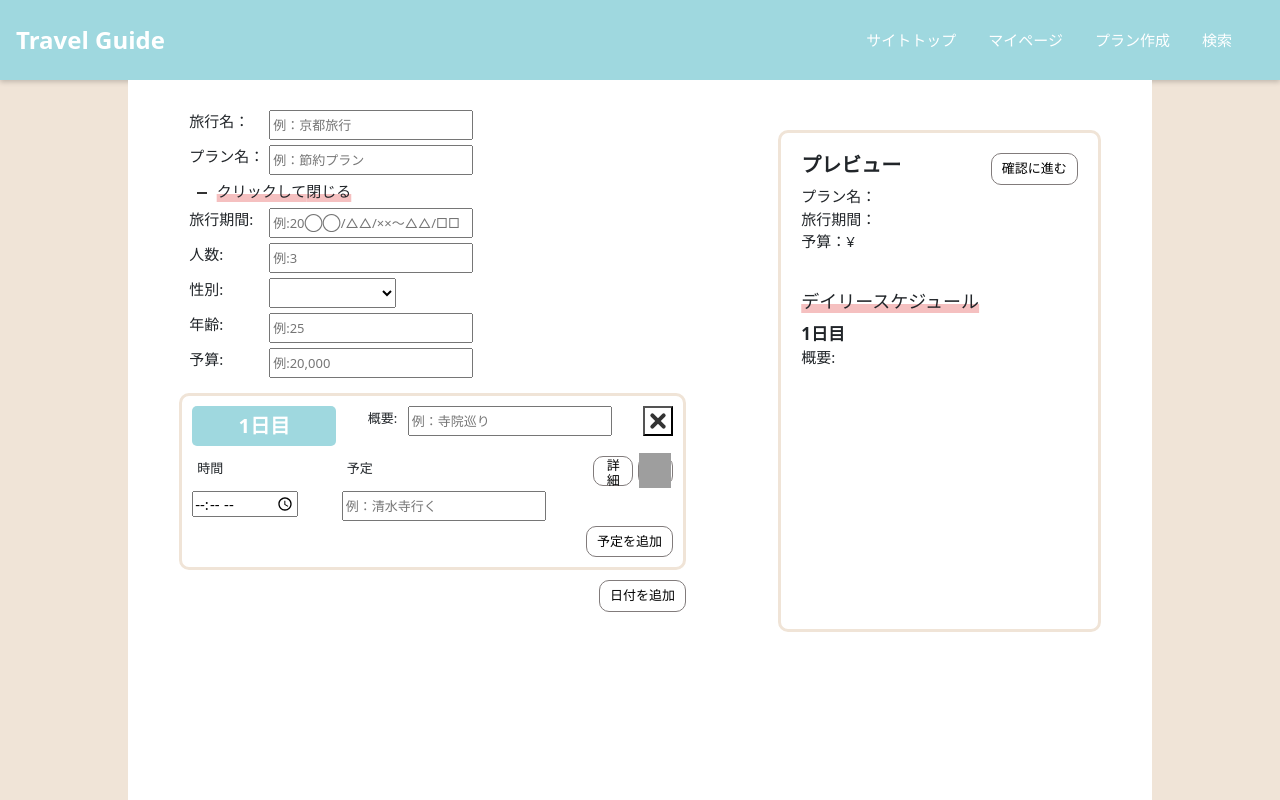
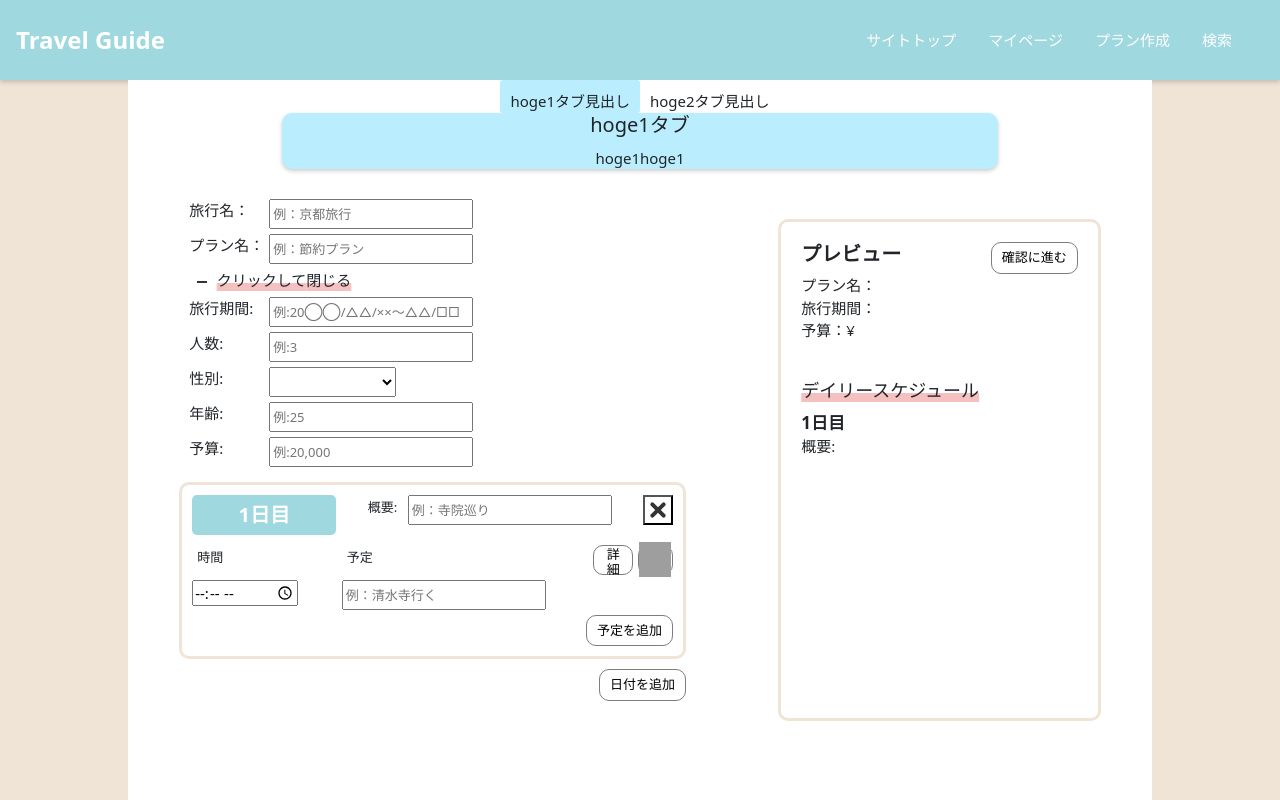
Before and after one commit to kana1999/my_portforio, a React (Create React App) app in the folder my-app/: page /Page3 in a window 1280 px wide. Built offline with nearby package versions, Linux system fonts and the light colour scheme; grey boxes are pictures that could not be loaded.

Commit message:
タブ追加

```diff
--- a/my-app/src/components/page3.css
+++ b/my-app/src/components/page3.css
@@ -393,3 +393,56 @@ input, select, summary {
 	opacity: 1;
 	visibility: visible;
 }
+
+/* チェックボックス */
+.checkBtn {
+    display: none;
+}
+
+/* ラベル */
+#label-container {
+    width: 40%;
+    margin: 0 auto;
+    text-align: center;
+}
+
+#hoge1Label {
+    padding: 10px 10px 0 10px;
+    background-color: rgb(186, 238, 255);
+    border-radius: 3px;
+    transition: 0.3s;
+    cursor: pointer;
+}
+
+#hoge2Label {
+    padding: 10px 10px 0 10px;
+    border-radius: 3px;
+    transition: 0.3s;
+    cursor: pointer;
+}
+
+/* hoge1タブ */
+#left-container {
+    display: block;
+    width: 70%;
+    margin: 0 auto;
+    text-align: center;
+    background-color: rgb(186, 238, 255);
+    border-bottom: none;
+    border-radius: 10px;
+    box-shadow: 0 2px 4px rgba(0, 0, 0, 0.2);
+    transition: 0.2s;
+}
+
+/* hoge2タブ */
+#right-container {
+    display: none;
+    width: 70%;
+    margin: 0 auto;
+    text-align: center;
+    background-color: pink;
+    border-bottom: none;
+    border-radius: 10px;
+    box-shadow: 0 2px 4px rgba(0, 0, 0, 0.2);
+    transition: 0.2s;
+}
--- a/my-app/src/components/page3.jsx
+++ b/my-app/src/components/page3.jsx
@@ -49,8 +49,68 @@ export const Page3 = () => {
       console.log("送信されたデータ:", data);
   };
 
+  window.addEventListener('load', () => {
+    // checkbox
+    const checkbox1 = document.getElementById("hoge1");
+    const checkbox2 = document.getElementById("hoge2");
+
+    // label
+    const label1 = document.getElementById("hoge1Label");
+    const label2 = document.getElementById("hoge2Label");
+
+    // タブの内容部分
+    const hoge1Content = document.getElementById("left-container");
+    const hoge2Content = document.getElementById("right-container");
+
+    // 初期表示設定
+    hoge1Content.style.display = "block";
+    hoge2Content.style.display = "none";
+
+    // hoge1タブのクリック時
+    checkbox1.addEventListener("change", function () {
+        if (this.checked) {
+            // hoge1タブ見出しのチェックボックスがtrueの時
+            label1.style.backgroundColor = "rgb(186, 238, 255)";
+            hoge1Content.style.display = "block";
+            label2.style.backgroundColor = "white";
+            hoge2Content.style.display = "none";
+            checkbox2.checked = false;
+        }
+    });
+
+    // hoge2タブのクリック時
+    checkbox2.addEventListener("change", function () {
+        if (this.checked) {
+            // hoge2タブ見出しのチェックボックスがtrueの時
+            label2.style.backgroundColor = "pink";
+            hoge2Content.style.display = "block";
+            label1.style.backgroundColor = "white";
+            hoge1Content.style.display = "none";
+            checkbox1.checked = false;
+        }
+    });
+});
+
     return (
         <div className="Container">
+          {/* タブの見出し */}
+          <div id="label-container">
+            <input type="checkbox" class="checkBtn" id="hoge1" checked />
+            <label id="hoge1Label" for="hoge1">hoge1タブ見出し</label>
+            <input type="checkbox" class="checkBtn" id="hoge2" />
+            <label id="hoge2Label" for="hoge2">hoge2タブ見出し</label>
+          </div>
+
+          {/* タブの内容部分  */}
+          <div id="left-container">
+              <h1>hoge1タブ</h1>
+              <p>hoge1hoge1</p>
+          </div>
+          <div id="right-container">
+              <h1>hoge2タブ</h1>
+              <p>hoge2hoge2</p>
+          </div>
+
           <form onSubmit={handleSubmit(onSubmit)}>
             <div className="Plan-Container">
               <div className="PlanExsample">
```
